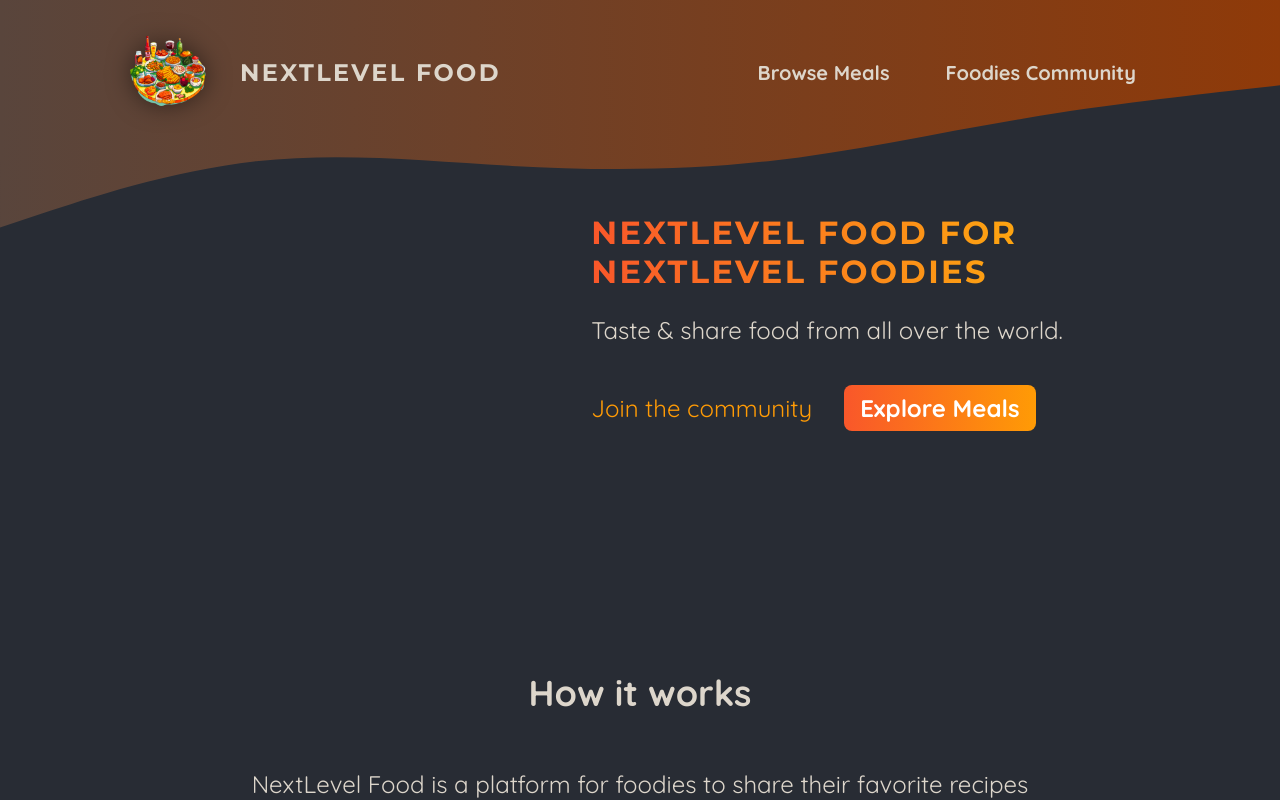
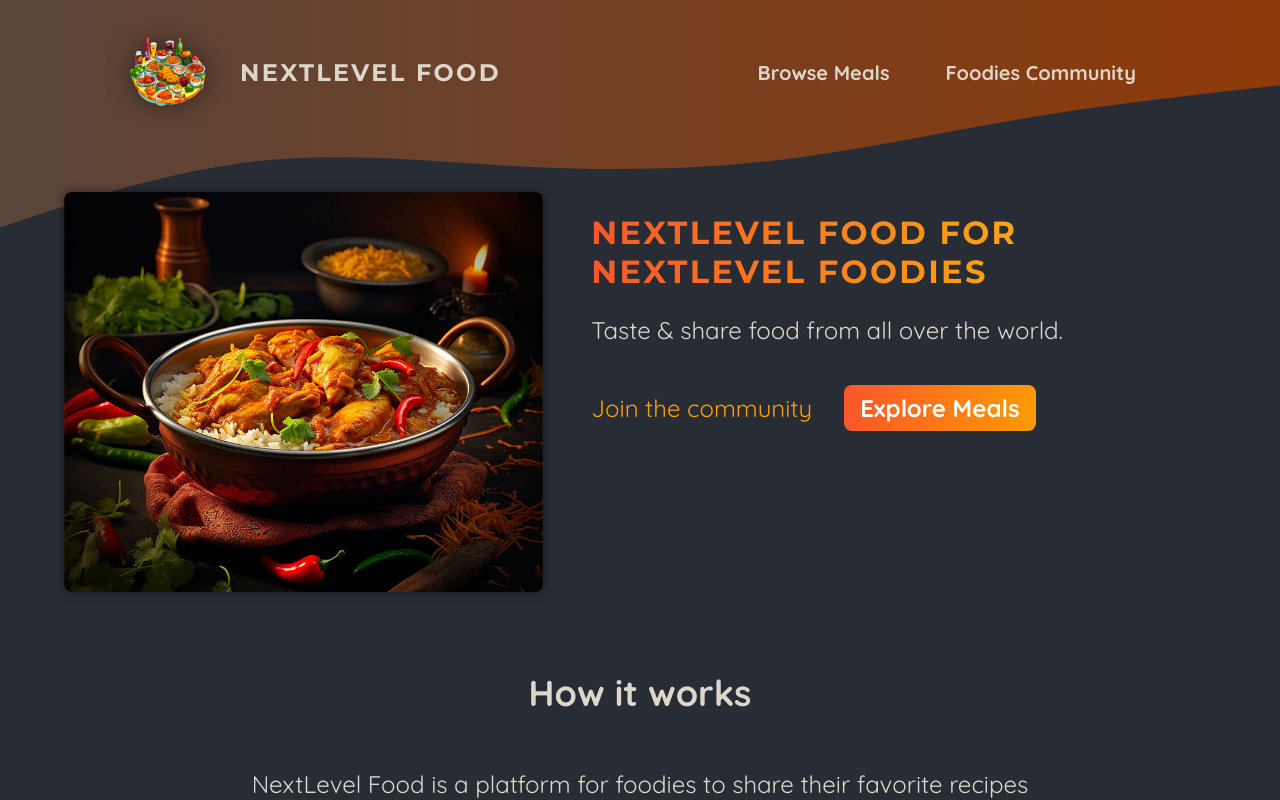
Before and after one commit to indahtheresia/section-26-2, a Next.js app: page / in a window 1280 px wide. Shown: the top 800 px of the page. Built offline with nearby package versions, Linux system fonts and the light colour scheme.

Commit message:
Prepare an image slideshow

```diff
--- a/app/page.js
+++ b/app/page.js
@@ -1,12 +1,13 @@
 import Link from "next/link";
 import classes from './page.module.css';
+import ImageSlideshow from "@/components/images/image-slideshow";
 
 export default function Home() {
   return (
     <>
       <header className={classes.header}>
         <div className={classes.slideshow}>
-
+          <ImageSlideshow />
         </div>
         <div>
           <div className={classes.hero}>
--- /dev/null
+++ b/components/images/image-slideshow.js
@@ -0,0 +1,49 @@
+
+import { useEffect, useState } from 'react';
+import Image from 'next/image';
+
+import burgerImg from '@/assets/burger.jpg';
+import curryImg from '@/assets/curry.jpg';
+import dumplingsImg from '@/assets/dumplings.jpg';
+import macncheeseImg from '@/assets/macncheese.jpg';
+import pizzaImg from '@/assets/pizza.jpg';
+import schnitzelImg from '@/assets/schnitzel.jpg';
+import tomatoSaladImg from '@/assets/tomato-salad.jpg';
+import classes from './image-slideshow.module.css';
+
+const images = [
+  { image: burgerImg, alt: 'A delicious, juicy burger' },
+  { image: curryImg, alt: 'A delicious, spicy curry' },
+  { image: dumplingsImg, alt: 'Steamed dumplings' },
+  { image: macncheeseImg, alt: 'Mac and cheese' },
+  { image: pizzaImg, alt: 'A delicious pizza' },
+  { image: schnitzelImg, alt: 'A delicious schnitzel' },
+  { image: tomatoSaladImg, alt: 'A delicious tomato salad' },
+];
+
+export default function ImageSlideshow() {
+  const [currentImageIndex, setCurrentImageIndex] = useState(0);
+
+  useEffect(() => {
+    const interval = setInterval(() => {
+      setCurrentImageIndex((prevIndex) =>
+        prevIndex < images.length - 1 ? prevIndex + 1 : 0
+      );
+    }, 5000);
+
+    return () => clearInterval(interval);
+  }, []);
+
+  return (
+    <div className={classes.slideshow}>
+      {images.map((image, index) => (
+        <Image
+          key={index}
+          src={image.image}
+          className={index === currentImageIndex ? classes.active : ''}
+          alt={image.alt}
+        />
+      ))}
+    </div>
+  );
+}
--- /dev/null
+++ b/components/images/image-slideshow.module.css
@@ -0,0 +1,26 @@
+.slideshow {
+  position: relative;
+  width: 100%;
+  height: 100%;
+  border-radius: 8px;
+  overflow: hidden;
+  box-shadow: 0 0 0.5rem rgba(0, 0, 0, 0.5);
+}
+
+.slideshow img {
+  width: 100%;
+  height: 100%;
+  object-fit: cover;
+  position: absolute;
+  top: 0;
+  left: 0;
+  opacity: 0;
+  transform: scale(1.1) translateX(-1rem) rotate(-5deg);
+  transition: all 0.5s ease-in-out;
+}
+
+.slideshow .active {
+  z-index: 1;
+  opacity: 1;
+  transform: scale(1) translateX(0) rotate(0);
+}
```
